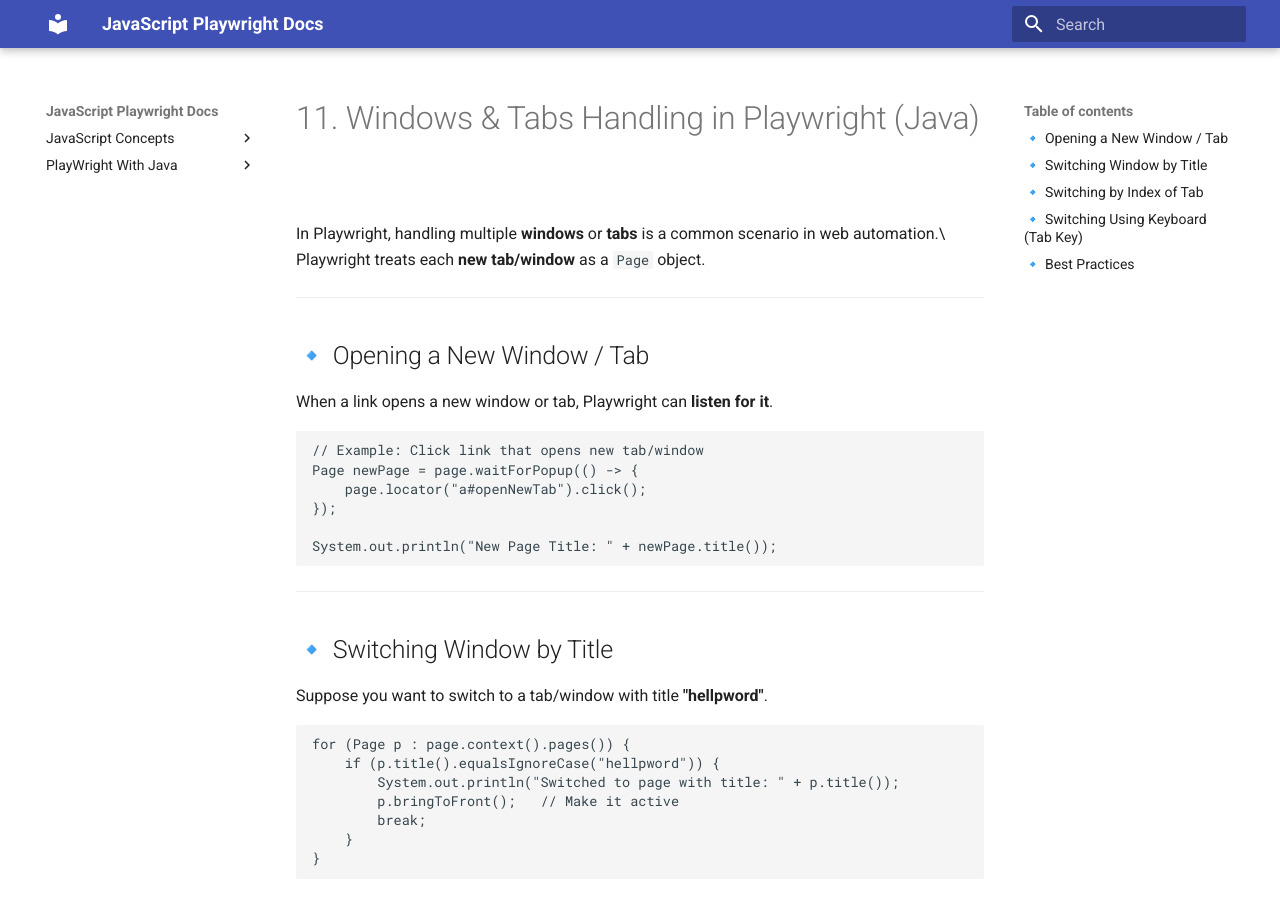
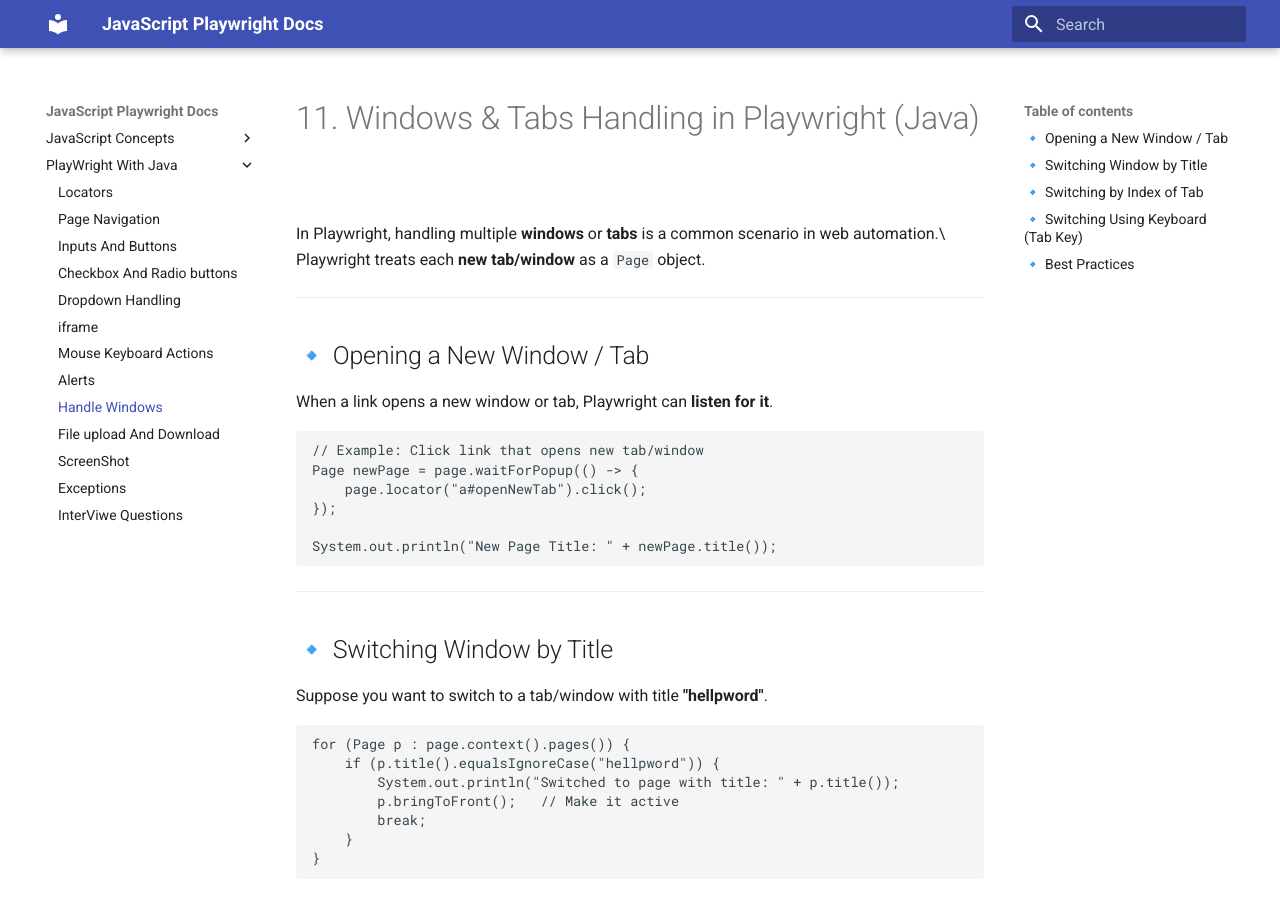
Before and after one commit to Play-Wright-course/automation-testing, an MkDocs documentation site: the page built from docs/playwright-Java/handling-windows.md, in a window 1280 px wide and 900 px high. Built offline with MkDocs 1.6.1 and Material for MkDocs 9.7.7, drawn with Linux system fonts in a browser that asks for light colours.

Commit message:
Update mkdocs.yml

```diff
--- a/mkdocs.yml
+++ b/mkdocs.yml
@@ -20,6 +20,7 @@
       - iframe: playwright-Java/iframes.md
       - Mouse Keyboard Actions: playwright-Java/mouse-keyboard-actions.md
       - Alerts: playwright-Java/alerts-promt.md
+      - Handle Windows: playwright-Java/handling-windows.md
       - File upload And Download: playwright-Java/file-upload-download.md
       - ScreenShot: playwright-Java/screenshot.md
       - Exceptions: playwright-Java/exceptions.md
```
